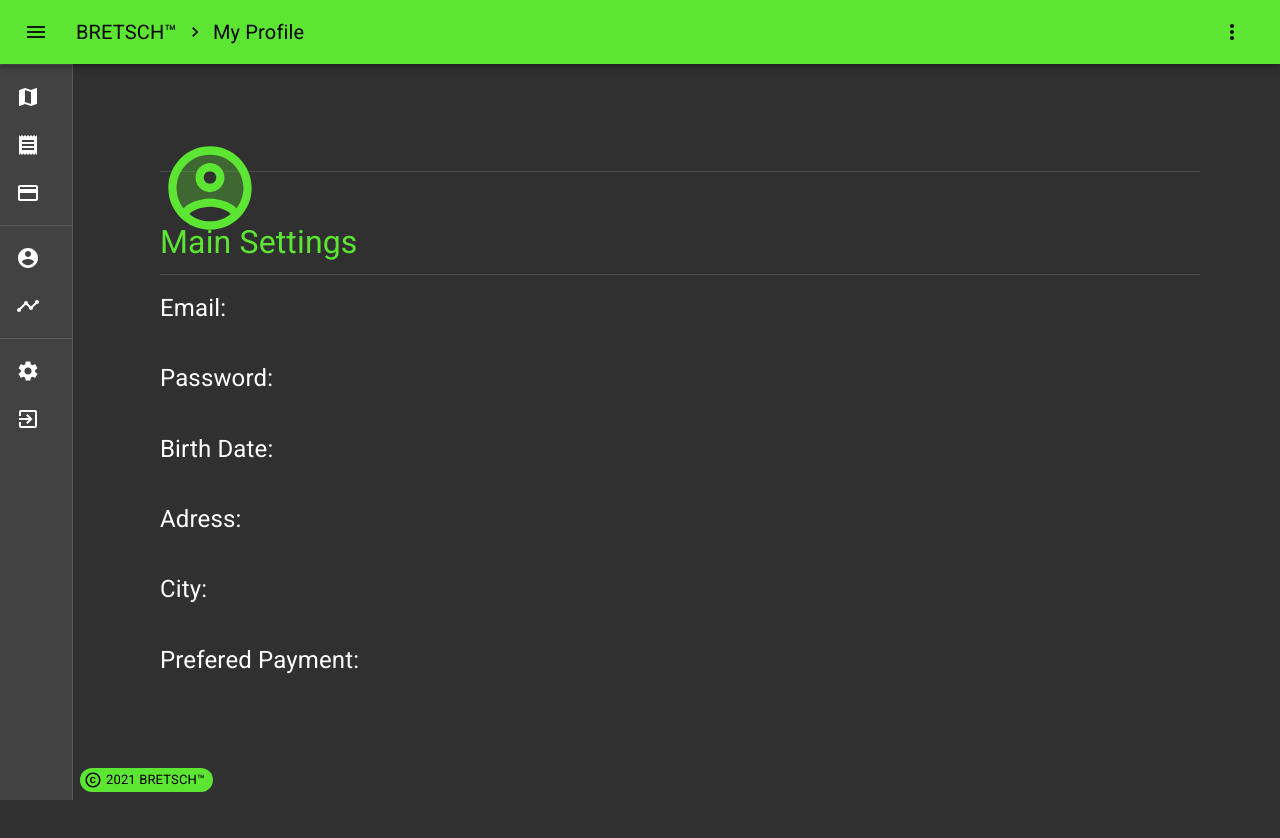
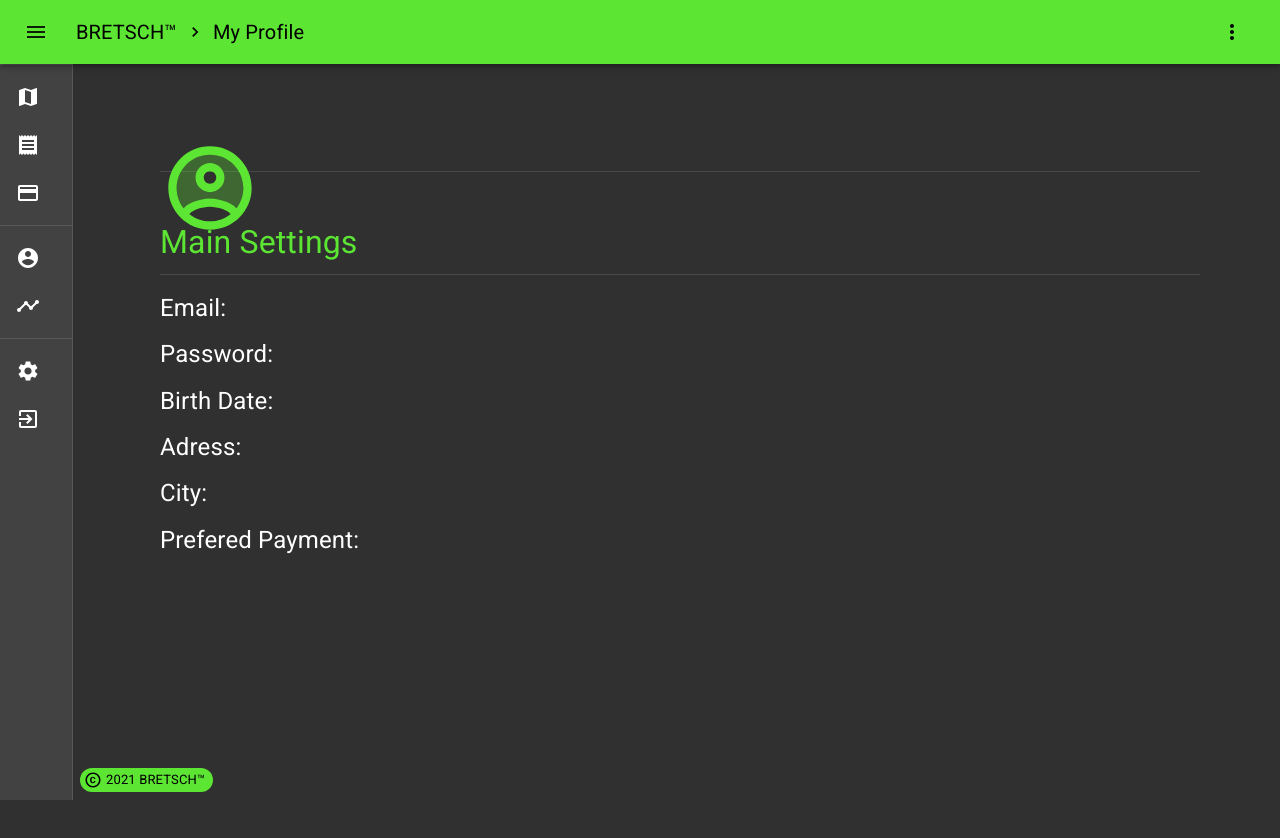
Before and after one commit to eliahvo/e-vehicle-rental, a React (Create React App) app in the folder bretsch-app/bretsch-frontend/: page /profile in a window 1280 px wide. Shown: the top 838 px of the page. Built offline with nearby package versions, Linux system fonts and the light colour scheme; no server answers.

Commit message:
Add Main Settings to Profile Page

```diff
--- a/bretsch-app/bretsch-frontend/src/pages/Profile/ProfilePage.tsx
+++ b/bretsch-app/bretsch-frontend/src/pages/Profile/ProfilePage.tsx
@@ -68,51 +68,51 @@ export const ProfilePage = () => {
           </Box>
         </SectionTitle>
         <Section>
-          <Grid container spacing={9}>
+          <Grid container spacing={3}>
             <Grid item xs={3}>
               Email:
             </Grid>
-            <Grid item xs={4}>
+            <Grid item xs={3}>
               {profile?.email}
             </Grid>
           </Grid>
-          <Grid container spacing={9}>
+          <Grid container spacing={3}>
             <Grid item xs={3}>
               Password:
             </Grid>
-            <Grid item xs={4}>
+            <Grid item xs={3}>
               {profile?.hashedPassword}
             </Grid>
           </Grid>
-          <Grid container spacing={9}>
+          <Grid container spacing={3}>
             <Grid item xs={3}>
               Birth Date:
             </Grid>
-            <Grid item xs={4}>
+            <Grid item xs={3}>
               {profile?.birthDate}
             </Grid>
           </Grid>
-          <Grid container spacing={9}>
+          <Grid container spacing={3}>
             <Grid item xs={3}>
               Adress:
             </Grid>
-            <Grid item xs={4}>
+            <Grid item xs={3}>
               {profile?.streetPlusNumber}
             </Grid>
           </Grid>
-          <Grid container spacing={9}>
+          <Grid container spacing={3}>
             <Grid item xs={3}>
               City:
             </Grid>
-            <Grid item xs={4}>
+            <Grid item xs={3}>
               {profile?.city}
             </Grid>
           </Grid>
-          <Grid container spacing={9}>
+          <Grid container spacing={3}>
             <Grid item xs={3}>
               Prefered Payment:
             </Grid>
-            <Grid item xs={4}>
+            <Grid item xs={3}>
               {profile?.preferedPayment}
             </Grid>
           </Grid>
```
